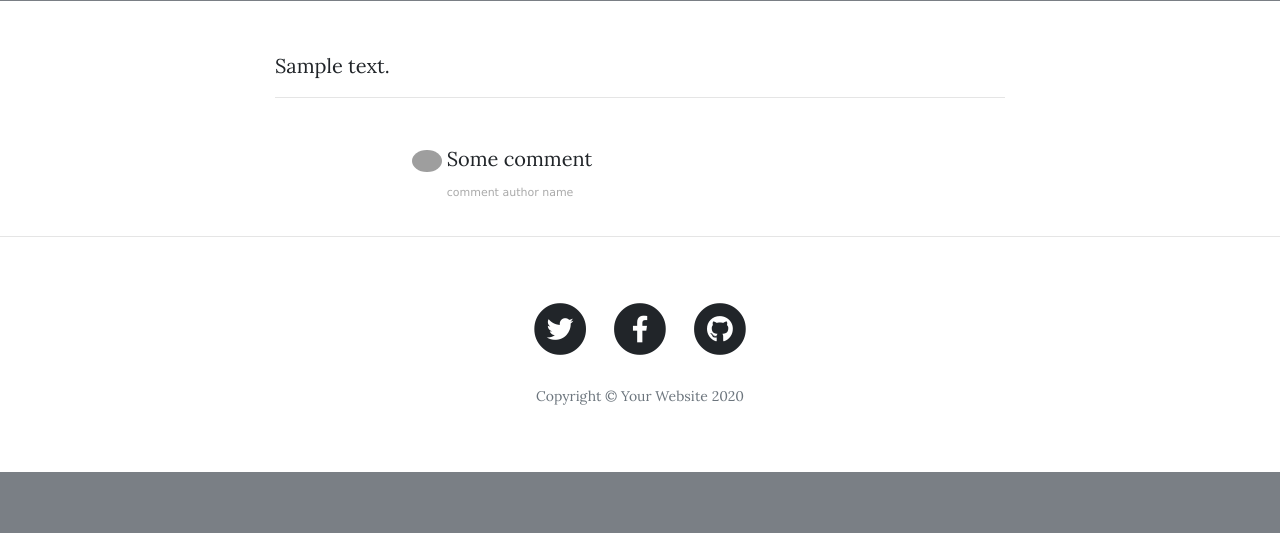
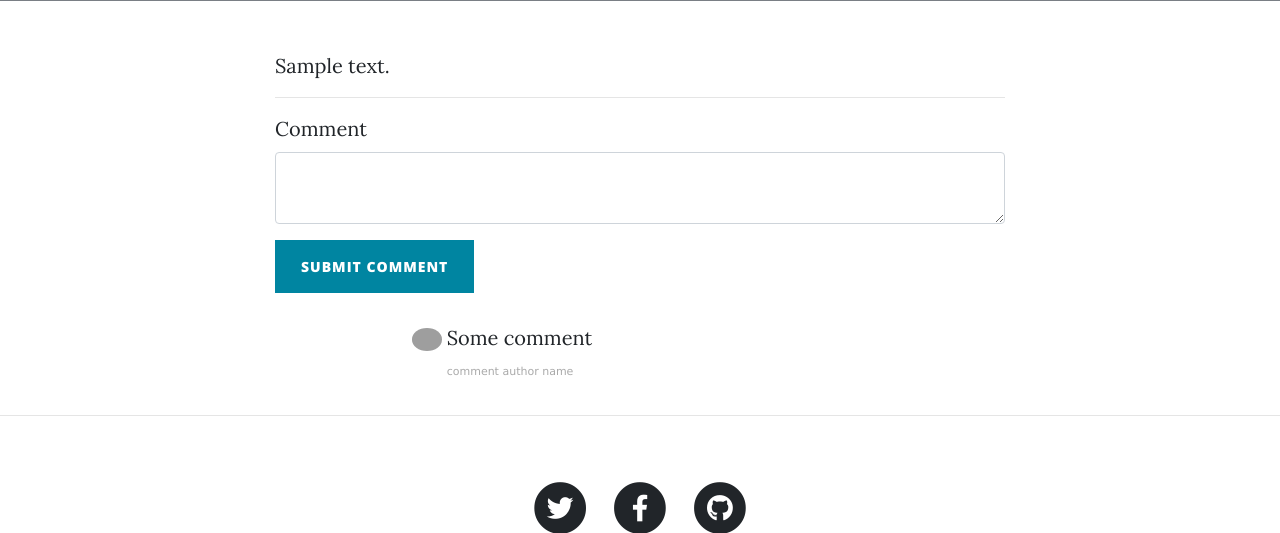
Before and after one commit to AlexGose/100-days-of-python, a Flask app: page /post/1 in a window 1280 px wide. Shown: the part 560-1093 px from the top of the page. Before the commit the page ends 1032 px from the top, so only its background shows below. Run offline with Flask 3, Linux system fonts and the light colour scheme; tables that the repository leaves empty hold one stand-in row (values such as "Sample post"); grey boxes marked "Sample" are stand-in pictures; some libraries are stand-ins or nearby versions; grey boxes are pictures that could not be loaded.

Commit message:
Add text box and button for comment submit form

```diff
--- a/day69-blog-with-users/forms.py
+++ b/day69-blog-with-users/forms.py
@@ -2,6 +2,11 @@ from flask_wtf import FlaskForm
 from wtforms import StringField, SubmitField, PasswordField
 from wtforms.validators import DataRequired, URL, Email
 from flask_ckeditor import CKEditorField
+
+
+class CommentForm(FlaskForm):
+    comment = CKEditorField("Comment", validators=[DataRequired()])
+    submit = SubmitField("Submit Comment")
 
 
 class CreatePostForm(FlaskForm):
--- a/day69-blog-with-users/main.py
+++ b/day69-blog-with-users/main.py
@@ -6,7 +6,7 @@ from werkzeug.security import generate_password_hash, check_password_hash
 from flask_sqlalchemy import SQLAlchemy
 from sqlalchemy.orm import relationship
 from flask_login import UserMixin, login_user, LoginManager, login_required, current_user, logout_user
-from forms import CreatePostForm, RegisterForm, LoginForm
+from forms import CreatePostForm, RegisterForm, LoginForm, CommentForm
 from flask_gravatar import Gravatar
 from functools import wraps
 
@@ -112,10 +112,11 @@ def logout():
     return redirect(url_for('get_all_posts'))
 
 
-@app.route("/post/<int:post_id>")
+@app.route("/post/<int:post_id>", methods=['GET', 'POST'])
 def show_post(post_id):
+    comment_form = CommentForm()
     requested_post = BlogPost.query.get(post_id)
-    return render_template("post.html", post=requested_post)
+    return render_template("post.html", post=requested_post, form=comment_form)
 
 
 @app.route("/about")
--- a/day69-blog-with-users/templates/post.html
+++ b/day69-blog-with-users/templates/post.html
@@ -1,4 +1,6 @@
 {% include "header.html" %}
+
+{% import "bootstrap/wtf.html" as wtf %}
 
   <!-- Page Header -->
   <header class="masthead" style="background-image: url('{{post.img_url}}')">
@@ -34,6 +36,9 @@
 
 
 <!--           Comments Area -->
+            {{ ckeditor.load() }}
+            {{ ckeditor.config(name='comment') }}
+            {{ wtf.quick_form(form, novalidate=True, button_map={"submit": "primary"}) }}
           <div class="col-lg-8 col-md-10 mx-auto comment">
               <ul class="commentList">
                 <li>
```
